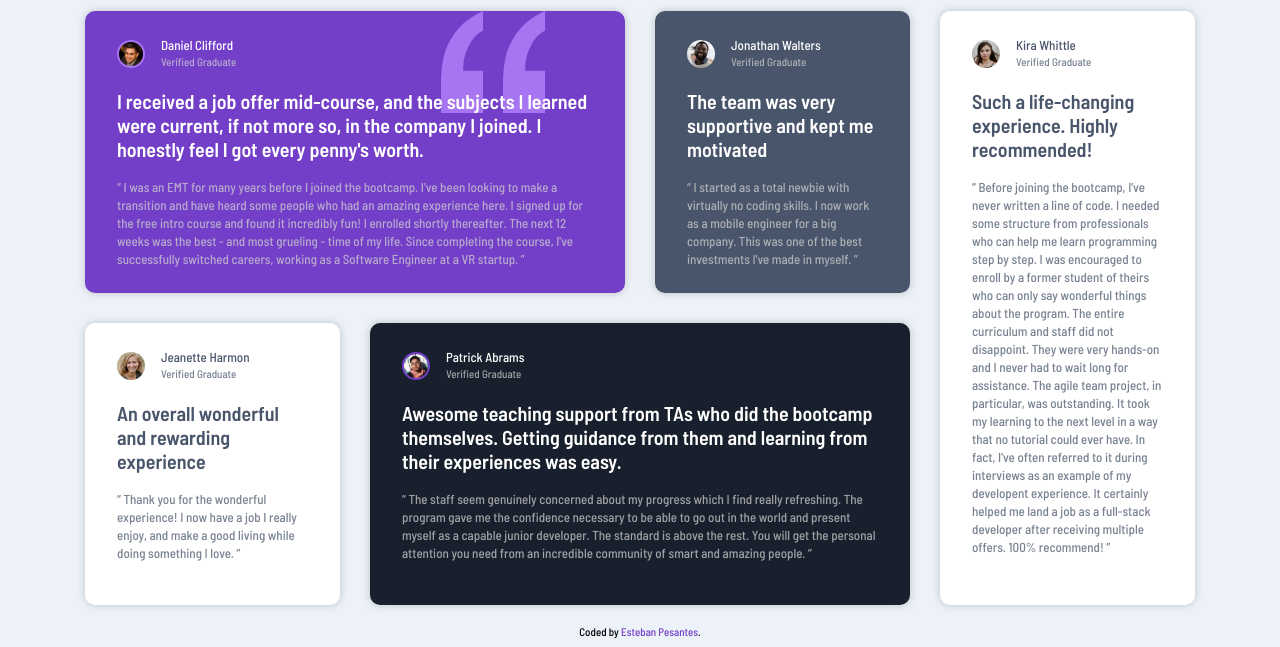
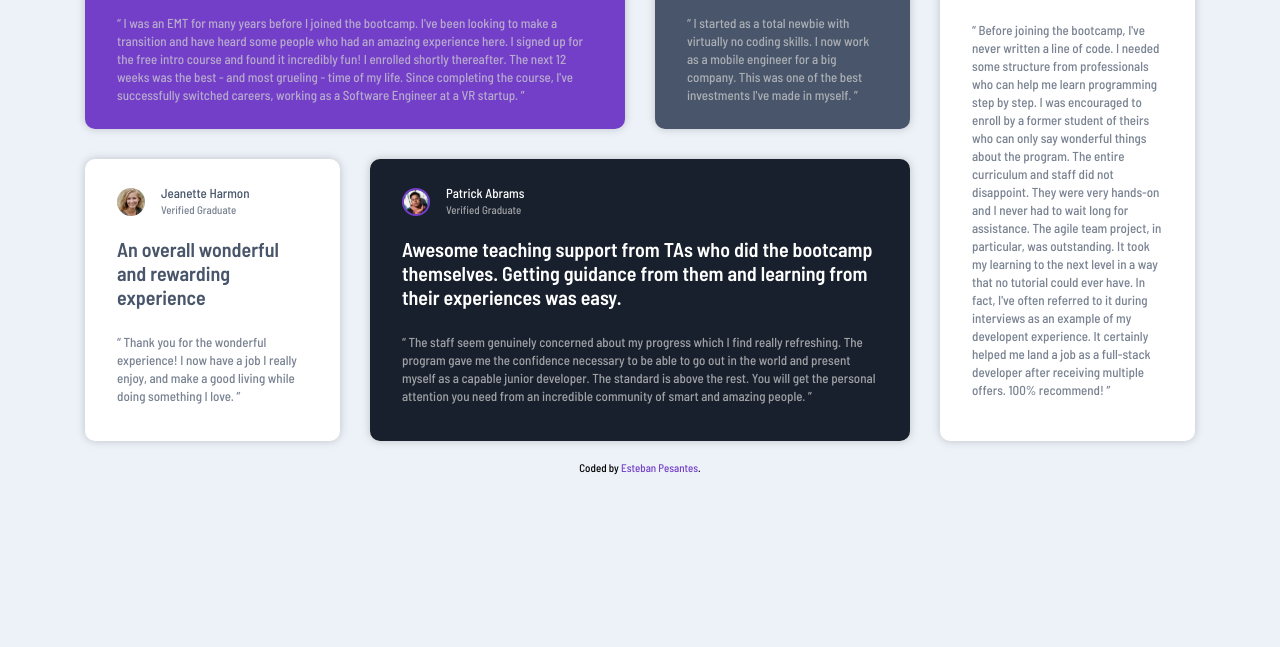
Before and after one commit to estebanp2022/testimonial-section, a plain HTML site: page index.html in a window 1280 px wide. Shown: the part 153-800 px from the top of the page. Drawn offline with Linux system fonts and the light colour scheme.

Commit message:
style update

```diff
--- a/index.html
+++ b/index.html
@@ -59,11 +59,11 @@
           <h2 class="testimonial-header">
             The team was very supportive and kept me motivated
           </h2>
-          <p class="testimonial">
+          <blockquote class="testimonial">
             “ I started as a total newbie with virtually no coding skills. I now
             work as a mobile engineer for a big company. This was one of the
             best investments I've made in myself. ”
-          </p>
+          </blockquote>
         </figure>
 
         <figure class="article-3">
@@ -81,10 +81,10 @@
           <h2 class="testimonial-header">
             An overall wonderful and rewarding experience
           </h2>
-          <p class="testimonial">
+          <blockquote class="testimonial">
             “ Thank you for the wonderful experience! I now have a job I really
             enjoy, and make a good living while doing something I love. ”
-          </p>
+          </blockquote>
         </figure>
 
         <figure class="article-4">
@@ -104,14 +104,14 @@
             Getting guidance from them and learning from their experiences was
             easy.
           </h2>
-          <p class="testimonial">
+          <blockquote class="testimonial">
             “ The staff seem genuinely concerned about my progress which I find
             really refreshing. The program gave me the confidence necessary to
             be able to go out in the world and present myself as a capable
             junior developer. The standard is above the rest. You will get the
             personal attention you need from an incredible community of smart
             and amazing people. ”
-          </p>
+          </blockquote>
         </figure>
 
         <figure class="article-5">
@@ -129,7 +129,7 @@
           <h2 class="testimonial-header">
             Such a life-changing experience. Highly recommended!
           </h2>
-          <p class="testimonial">
+          <blockquote class="testimonial">
             “ Before joining the bootcamp, I've never written a line of code. I
             needed some structure from professionals who can help me learn
             programming step by step. I was encouraged to enroll by a former
@@ -142,7 +142,7 @@
             example of my developent experience. It certainly helped me land a
             job as a full-stack developer after receiving multiple offers. 100%
             recommend! ”
-          </p>
+          </blockquote>
         </figure>
       </section>
     </main>
--- a/style.css
+++ b/style.css
@@ -142,7 +142,7 @@ blockquote {
 
 @media (min-width: 70em) {
   .container {
-    margin-top: 164px;
+    margin: auto;
     margin-bottom: 20px;
     display: grid;
     grid-template-columns: repeat(4, 255px);
@@ -176,4 +176,10 @@ blockquote {
     grid-column: 4 / 5;
     grid-row: 1 / 3;
   }
+
+  .article-3 h2,
+  .article-4 h2,
+  .article-5 h2 {
+    margin-bottom: 24px;
+  }
 }
```
